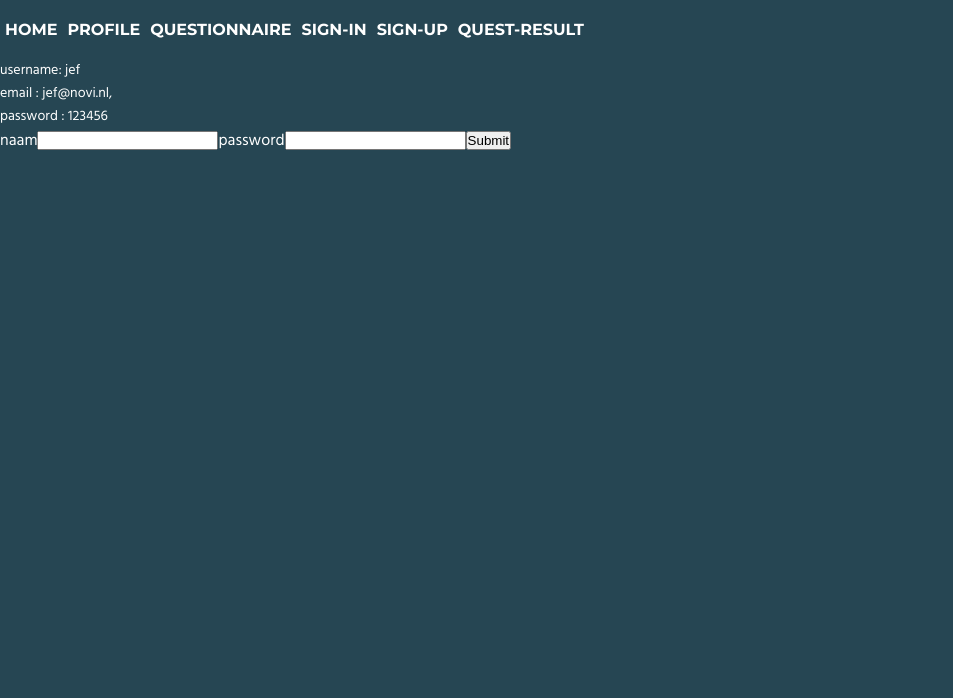
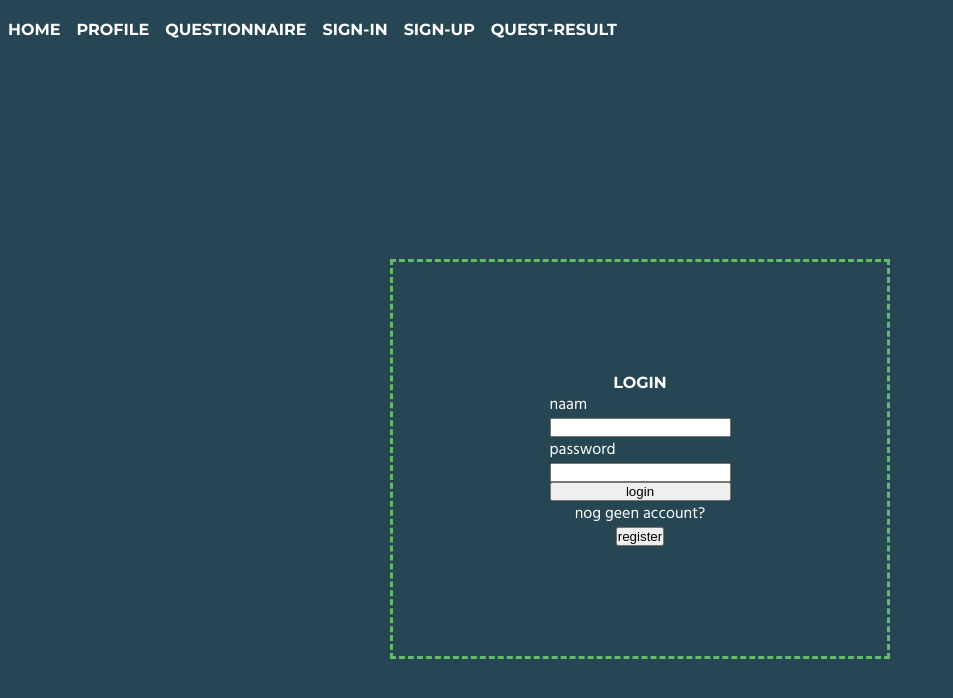
Before and after one commit to JJ-Bas/eindopracht-novi-recepten-app, a React (Create React App) app: page /signin in a window 1280 px wide. Shown: the top 698 px of the page, without its empty margins (0-953 px from the left). Built offline with nearby package versions, Linux system fonts and the light colour scheme; no server answers.

Commit message:
meerdere paginas aangemaakt voor het doorlopen van de vragenlijst (Questionnaire) en een basisopmaak voor SigIn en SignUp aangemaakt

```diff
--- a/src/App.css
+++ b/src/App.css
@@ -28,3 +28,15 @@ h2 {
     text-transform: uppercase;
     font-size: 20px;
 }
+
+.outer-container {
+    display: flex;
+    justify-content: center;
+    align-items: center;
+    height: 100vh;
+}
+.inner-container {
+    border-style: dashed;
+    border-color: #66bb6a;
+
+}
--- a/src/App.js
+++ b/src/App.js
@@ -7,6 +7,8 @@ import SignUp from "./pages/SignUp/SignUp";
 import SignIn from "./pages/SignIn/SignIn";
 import Questionnaire from "./pages/Questionnaire/Questionnaire";
 import RecipeQuestResult from "./pages/RecipeQuestResult/RecipeQuestResult";
+import QuestionnaireTerrace from "./pages/Questionnaire/QuestionnaireTerrace";
+import QuestionnaireSliders from "./pages/Questionnaire/QuestionnaireSliders";
 
 
 function App() {
@@ -20,6 +22,8 @@ function App() {
                <Route path="/signin" element={ <SignIn />} />
                <Route path="/signup" element={<SignUp />}/>
                <Route path="/questionnaire" element={<Questionnaire />}/>
+               <Route path="/questionnaire/terrace" element={<QuestionnaireTerrace />}/>
+               <Route path="/questionnaire/sliders" element={<QuestionnaireSliders />}/>
                <Route path='/quest-results' element={<RecipeQuestResult />}/>
 
            </Routes>
--- a/src/components/NavBar/NavBar.js
+++ b/src/components/NavBar/NavBar.js
@@ -1,40 +1,34 @@
 import React from "react";
-import {useNavigate} from 'react-router-dom';
 import {NavLink} from "react-router-dom";
 import styles from './NavBar.module.scss'
 
 function NavBar() {
-    const navigate = useNavigate();
 
     return (
         <nav className="navigation-bar">
             <ul>
-            <li><NavLink className="nav-link"
+                <li><NavLink
                     to="/"
-                         style={{ textDecoration: 'none', color: 'white'}}
                 >home</NavLink></li>
-            <li><NavLink className="nav-link"
+                <li><NavLink
+                    className="nav-link"
                     to="/profile"
-                         style={{ textDecoration: 'none', color: 'white'}}
                 >profile</NavLink></li>
-            <li><NavLink className="nav-link"
+                <li><NavLink
+                    className="nav-link"
                     to="/questionnaire"
-                         style={{ textDecoration: 'none', color: 'white'}}
                 >questionnaire</NavLink></li>
-            <li><NavLink className="nav-link"
+                <li><NavLink
+                    className="nav-link"
                     to="/signin"
-                         style={{ textDecoration: 'none', color: 'white'}}
-
                 >sign-in</NavLink></li>
-            <li><NavLink className="nav-link"
+                <li><NavLink
+                    className="nav-link"
                     to="/signup"
-                         style={{ textDecoration: 'none', color: 'white'}}
-
                 >sign-up</NavLink></li>
-            <li><NavLink className="nav-link"
+                <li><NavLink
+                    className="nav-link"
                     to="/quest-results"
-                         style={{ textDecoration: 'none', color: 'white'}}
-
                 >quest-result</NavLink></li>
             </ul>
         </nav>)
--- a/src/components/NavBar/NavBar.module.scss
+++ b/src/components/NavBar/NavBar.module.scss
@@ -3,14 +3,20 @@ nav ul{
 }
 
 nav li {
-  color: white;
   font-family: 'Montserrat', sans-serif;
   text-transform: uppercase;
   font-size: 16px;
   font-weight: bold;
   margin: 20px 5px;
 }
+//TODO -uitvogelen waarom de :active niet werkt zoals ik zou verwachten
 
-.nav-link {
-  color: #66bb6a;
+a {
+  text-decoration: none;
+  color: white;
+  padding: 3px;
 }
+
+a:active {
+  color:red;
+}
--- a/src/pages/Questionnaire/Questionnaire.js
+++ b/src/pages/Questionnaire/Questionnaire.js
@@ -1,15 +1,17 @@
-import React, {useState} from 'react';
+import React from 'react';
 import CheckboxDisplayOptions from "../../components/CheckboxDisplayOptions/CheckboxDisplayOptions";
-import TerraceCardDisplay from "../../components/TerraceCardDisplay/TerraceCardDisplay";
+import {useEffect} from "react";
+import {useNavigate} from "react-router-dom";
 
 function Questionnaire() {
+
+    const navigate = useNavigate()
 
 
     return (
         <>
-            <input type="range" min="1" max="10"  id="preTime"/>
             <CheckboxDisplayOptions/>
-            <TerraceCardDisplay/>
+            <button type="button" onClick={() => navigate('/questionnaire/terrace') }>next</button>
         </>
     )
 }
--- /dev/null
+++ b/src/pages/Questionnaire/QuestionnaireSliders.js
@@ -0,0 +1,16 @@
+import React from 'react';
+import {useNavigate} from "react-router-dom";
+
+function QuestionnaireSliders() {
+
+    const navigate = useNavigate()
+
+    return (
+        <>
+            <input type="range" min="1" max="10"  id="preTime"/>
+            <button type="button" onClick={() => navigate('/quest-results') }>results</button>
+        </>
+    )
+}
+
+export default QuestionnaireSliders;
--- /dev/null
+++ b/src/pages/Questionnaire/QuestionnaireTerrace.js
@@ -0,0 +1,17 @@
+import React from 'react';
+import TerraceCardDisplay from "../../components/TerraceCardDisplay/TerraceCardDisplay";
+import {useNavigate} from "react-router-dom";
+
+function QuestionnaireTerrace() {
+
+    const navigate = useNavigate()
+
+    return (
+        <>
+            <TerraceCardDisplay/>
+            <button type="button" onClick={() => navigate('/questionnaire/sliders') }>next</button>
+        </>
+    )
+}
+
+export default QuestionnaireTerrace;
--- a/src/pages/SignIn/SignIn.js
+++ b/src/pages/SignIn/SignIn.js
@@ -1,36 +1,39 @@
-import React, {useContext, useState}from 'react';
+import React, {useContext, useState} from 'react';
 import axios from "axios";
 import {AuthContext} from "../../Context/AuthContext/AuthContext";
 import Input from "../../components/Input/Input";
+import styles from "./SignIn.module.scss"
+import {useNavigate} from "react-router-dom";
+
 
 function SignIn() {
+
+    const navigate = useNavigate()
+
     const {login} = useContext(AuthContext)
 
     const [username, setUsername] = useState('')
     const [password, setPassword] = useState('')
 
-    async function handleSignIn(e){
+    async function handleSignIn(e) {
         e.preventDefault()
-        try{
+        try {
             const result = await axios.post('https://frontend-educational-backend.herokuapp.com/api/auth/signin', {
                 "username": username,
-            "password" : password,
+                "password": password,
             })
             console.log(result.data)
             login(result.data.accessToken)
-        }
-        catch (e) {
+        } catch (e) {
             console.error(e)
         }
     }
 
     return (
         <>
-            <ul>
-                <li>username: jef </li>
-                <li>email : jef@novi.nl,</li>
-                <li>password : 123456</li>
-            </ul>
+            <div className="outer-container">
+                <div className={"inner-container "+styles['sign-in-container'] }>
+                    <h1>login</h1>
                     <form onSubmit={handleSignIn}>
                         <Input
                             type='text'
@@ -44,8 +47,12 @@ function SignIn() {
                             label='password'
                             value={password}
                             onChange={(e) => setPassword(e.target.value)}/>
-                <Input type='submit'/>
+                        <Input type='submit'value="login"/>
                     </form>
+                    <p>nog geen account?</p>
+                    <button type="button" onClick={() => navigate("/signup")}>register</button>
+                </div>
+            </div>
         </>
     )
 }
--- /dev/null
+++ b/src/pages/SignIn/SignIn.module.scss
@@ -0,0 +1,14 @@
+.sign-in-container {
+  display: flex;
+  flex-direction: column;
+  justify-content: center;
+  align-items: center;
+  width: 500px;
+  height: 400px;
+}
+
+.sign-in-container form{
+  display: flex;
+  flex-direction: column;
+  justify-content: center;
+}
--- a/src/pages/SignUp/SignUp.js
+++ b/src/pages/SignUp/SignUp.js
@@ -2,6 +2,7 @@ import React, {useState} from 'react';
 import axios from "axios";
 import Input from "../../components/Input/Input";
 import {useNavigate} from "react-router-dom";
+import styles from "../SignUp/SignUp.module.scss";
 
 
 function SignUp() {
@@ -38,11 +39,9 @@ function SignUp() {
 
     return (
         <>
-            <ul>
-                <li>username: jef</li>
-                <li>email : jef@novi.nl,</li>
-                <li>password : 123456</li>
-            </ul>
+            <div className="outer-container">
+                <div className={"inner-container " + styles['sign-up-container']}>
+                    <h2>register</h2>
                     <form onSubmit={handleSignUp}>
                         <Input
                             type='text'
@@ -50,27 +49,32 @@ function SignUp() {
                             label='naam'
                             value={username}
                             onChange={(e) => setUsername(e.target.value)}/>
-                {username > 6 ? <p></p>  : <p>je wachtwoord moet minstens 6 tekens bevatten</p>}
+                        {username.length > 6 ? <p></p> : <p>je naam moet minstens 6 tekens bevatten</p>}
                         <Input
                             type='email'
                             id='email'
                             label='email'
                             value={email}
                             onChange={(e) => setEmail(e.target.value)}/>
-                {email.includes("@") === true ? <p></p>  : <p>dit is geen geldig email adres</p>}
+                        {email.includes("@") === true ? <p></p> : <p>dit is geen geldig email adres</p>}
                         <Input
                             type='password'
                             id='password'
                             label='password'
                             value={password}
                             onChange={(e) => setPassword(e.target.value)}/>
-                {password > 6 ? <p></p>  : <p>je password moet minstens 6 tekens bevatten</p>}
+                        {password.length > 6 ? <p></p> : <p>je password moet minstens 6 tekens bevatten</p>}
                         <Input type='submit'/>
                     </form>
                     <label>
-                <input type='button' onClick={() => testRequest()}/>
+                        <input type='button' value="register" onClick={() => testRequest()}
+                               disabled={username.length > 6 && password.length > 6 && email.includes("@") === true? false : true}/>
                         testrequest
                     </label>
+                </div>
+            </div>
+
+
         </>
     )
 }
--- /dev/null
+++ b/src/pages/SignUp/SignUp.module.scss
@@ -0,0 +1,14 @@
+.sign-up-container {
+  display: flex;
+  flex-direction: column;
+  justify-content: center;
+  align-items: center;
+  width: 500px;
+  height: 400px;
+}
+
+.sign-up-container form{
+  display: flex;
+  flex-direction: column;
+  justify-content: center;
+}
```
Lines whose indentation alone changed are shown as unchanged.
